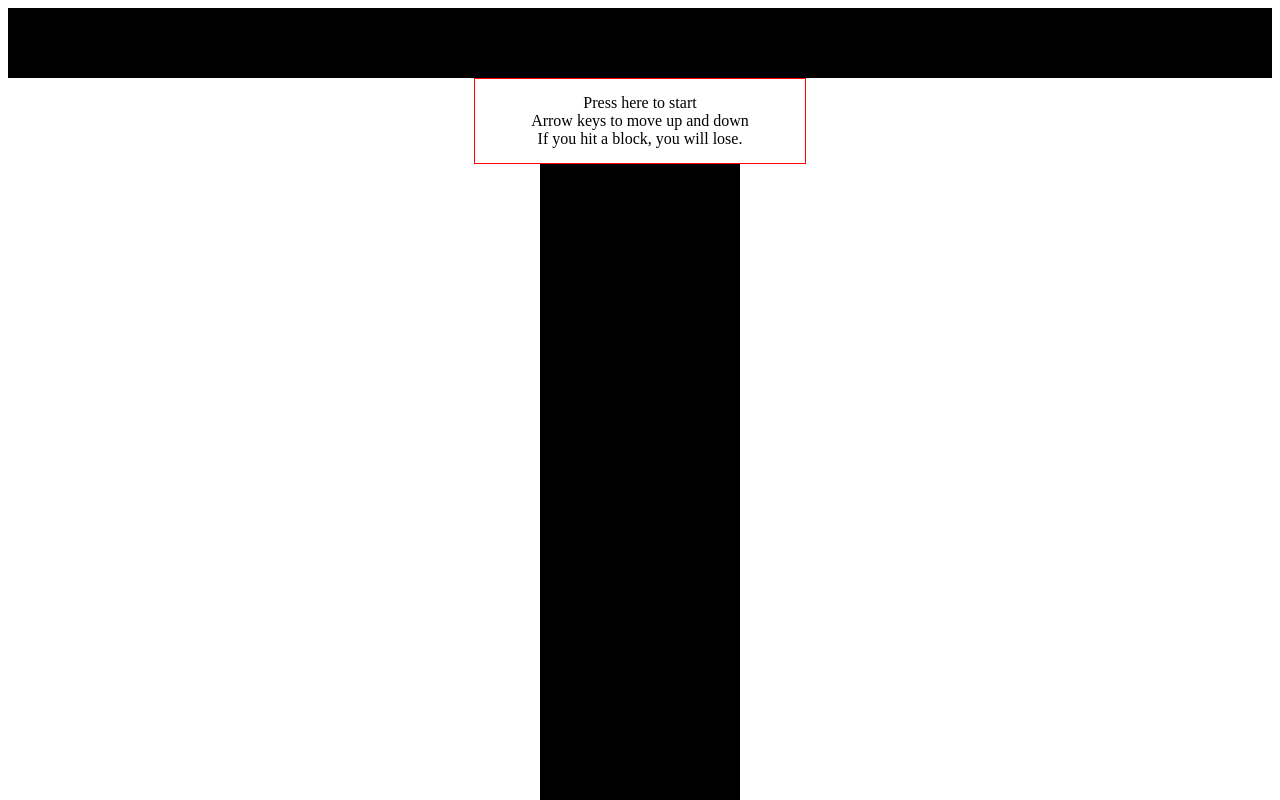
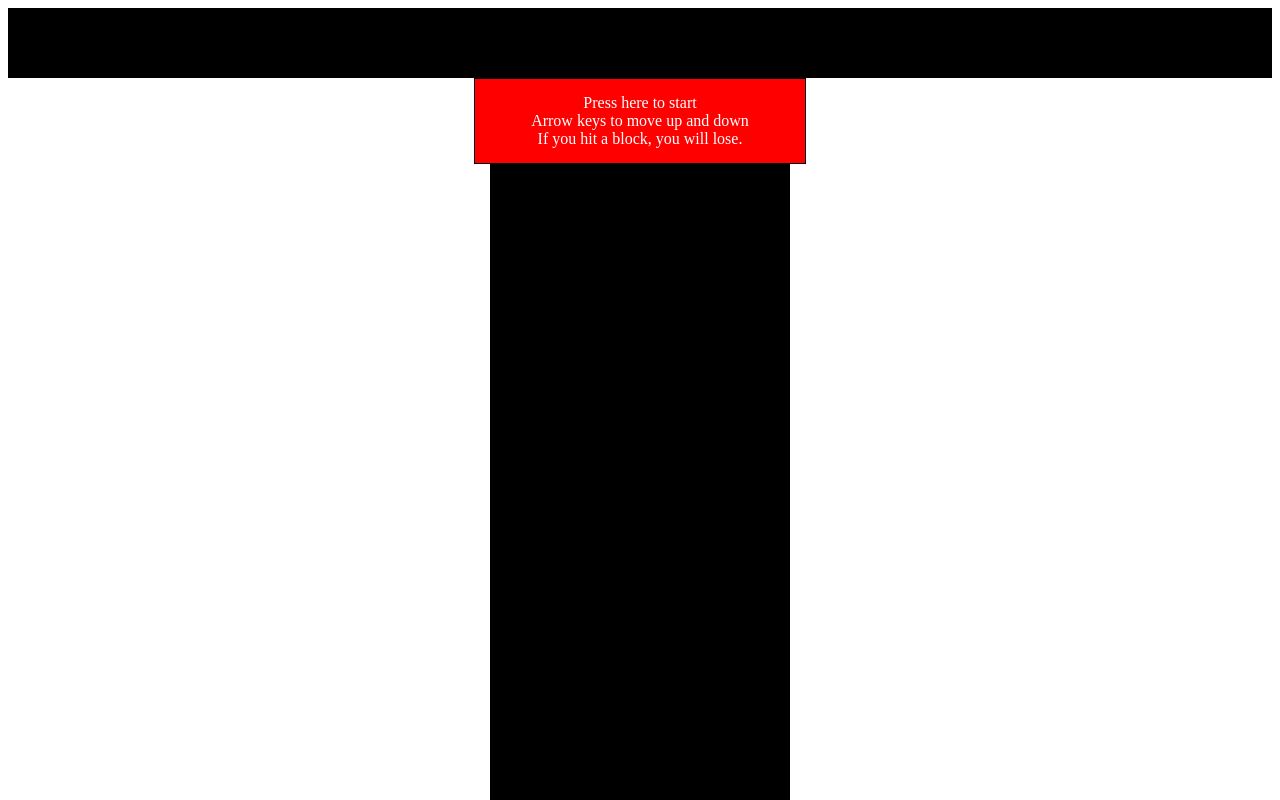
Before and after one commit to bharath2612/cargame, a plain HTML site: page index.html in a window 1280 px wide. Shown: the top 800 px of the page. Drawn offline with Linux system fonts and the light colour scheme.

Commit message:
road fix

```diff
--- a/script.js
+++ b/script.js
@@ -40,7 +40,7 @@ function moveEnemy(car){
         }
         if(item.y >= 1500){
             item.y = - 600;
-            item.style.left=Math.floor(Math.random()*150)+"px";
+            item.style.left=Math.floor(Math.random()*250)+"px";
             item.style.backgroundColor=randomColor();
 
         }
@@ -118,7 +118,7 @@ for (let x=0;x<3 ;x++){
     enemy.classList.add("enemy");
     enemy.y = ((x+1)*500)*-1;
     enemy.style.top = enemy.y+"px";
-    enemy.style.left=Math.floor(Math.random()*150)+"px";
+    enemy.style.left=Math.floor(Math.random()*250)+"px";
     enemy.style.backgroundColor=randomColor();
     enemy.style.width="50px";
     gameArea.appendChild(enemy);
--- a/style.css
+++ b/style.css
@@ -1,3 +1,7 @@
+ html,body, .game{
+     height:100%;
+ }
+
  .hide{
           display:none;
  }
@@ -21,7 +25,7 @@
     position:absolute;
     height:100px;
     width:10px;
-    margin-left:95px ;
+    margin-left:145px ;
     background-color: white;
 }
 .score{
@@ -34,16 +38,18 @@
 }
 .gameArea{
     background-color:black;
-    width:200px;
-    height:800px;
+    width:300px;
+    height:100%;
     overflow:hidden;
     position:relative;
     margin:auto;
 }
 .startScreen{
     text-align:center;
-    border:1px solid red;
+    background-color: red ;
+    border:1px solid black;
     padding:15px;
+    color:white;
     margin:auto;
     width:300px;
 }
```
